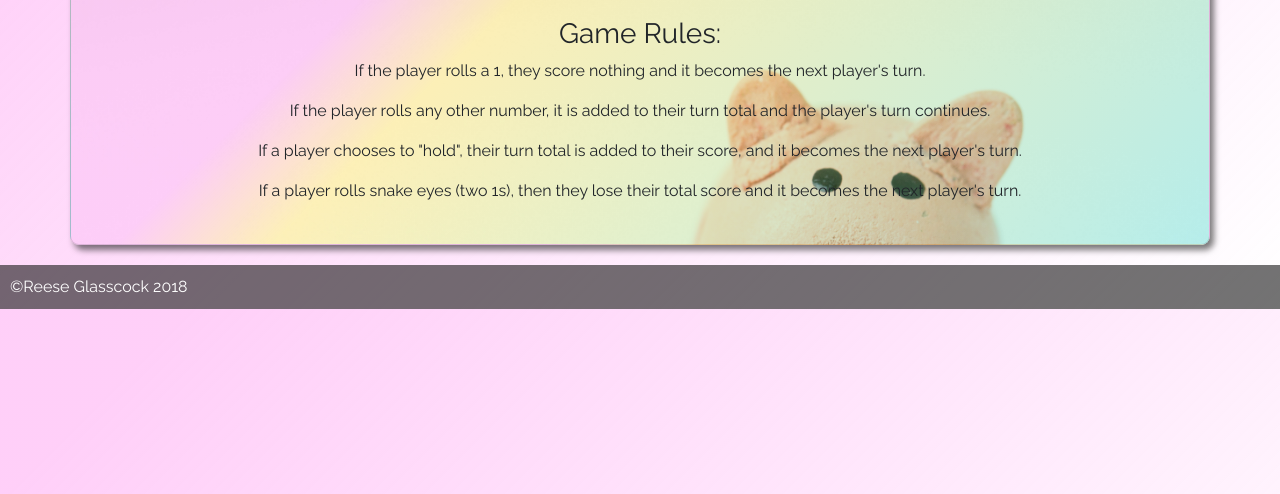
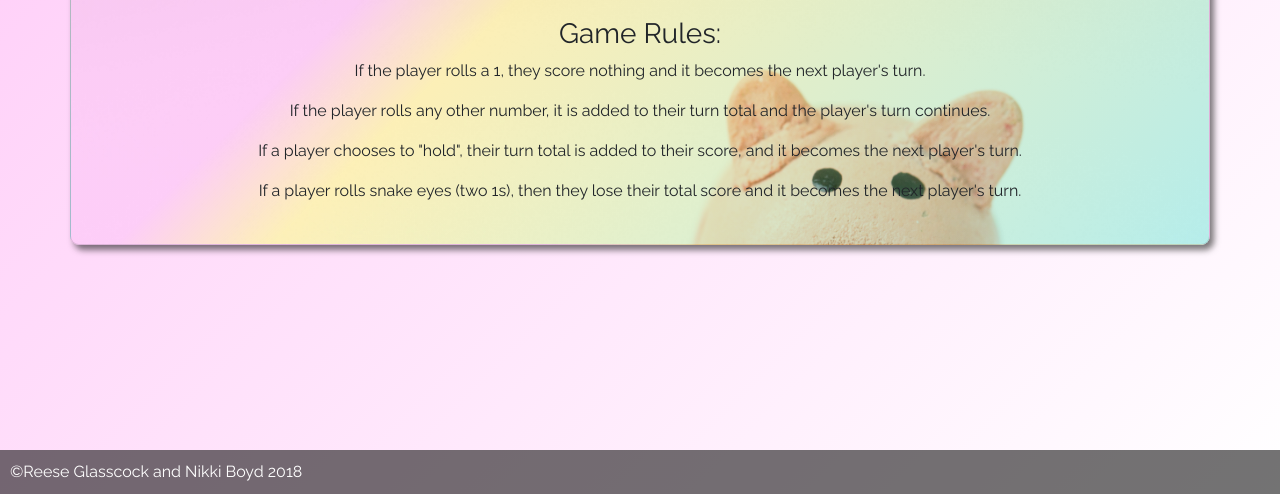
Before and after one commit to annieyshin/webpack_pig_dice, a plain HTML site: page index.html in a window 1280 px wide. Shown: the part 306-800 px from the top of the page. Drawn offline with nearby package versions, Linux system fonts and the light colour scheme.

Commit message:
adjust footer positioning

```diff
--- a/css/styles.css
+++ b/css/styles.css
@@ -1,5 +1,5 @@
 html {
-  /*height: 100%;*/
+  height: 100%;
 }
 
 body{
@@ -21,7 +21,7 @@ footer {
   padding: 10px;
   background-color: rgba(22, 22, 22, 0.6);
   color: white;
-  position: relative;
+  position: absolute;
   bottom: 0;
   width: 100%;
 }
--- a/index.html
+++ b/index.html
@@ -129,6 +129,6 @@
   <script src="https://code.jquery.com/jquery-3.3.1.slim.min.js" integrity="sha384-q8i/X+965DzO0rT7abK41JStQIAqVgRVzpbzo5smXKp4YfRvH+8abtTE1Pi6jizo" crossorigin="anonymous"></script>
   <script src="https://cdnjs.cloudflare.com/ajax/libs/popper.js/1.14.3/umd/popper.min.js" integrity="sha384-ZMP7rVo3mIykV+2+9J3UJ46jBk0WLaUAdn689aCwoqbBJiSnjAK/l8WvCWPIPm49" crossorigin="anonymous"></script>
   <script src="https://stackpath.bootstrapcdn.com/bootstrap/4.1.1/js/bootstrap.min.js" integrity="sha384-smHYKdLADwkXOn1EmN1qk/HfnUcbVRZyYmZ4qpPea6sjB/pTJ0euyQp0Mk8ck+5T" crossorigin="anonymous"></script>
-  <footer>&copy;Reese Glasscock 2018</footer>
+  <footer>&copy;Reese Glasscock and Nikki Boyd 2018</footer>
   </body>
 </html>
```
